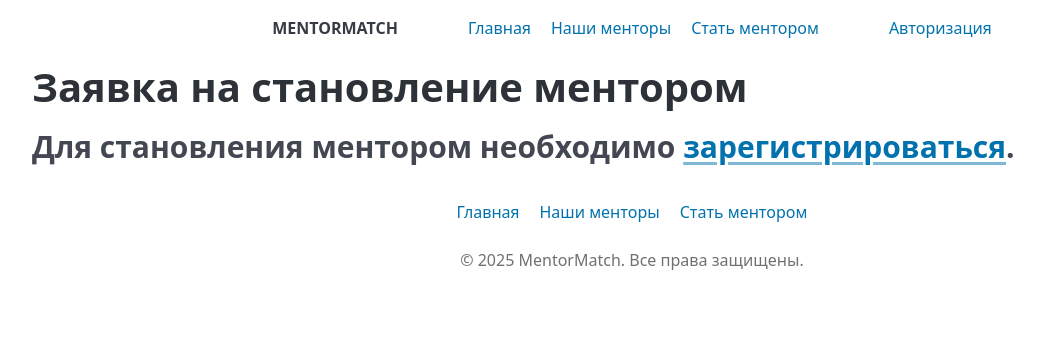
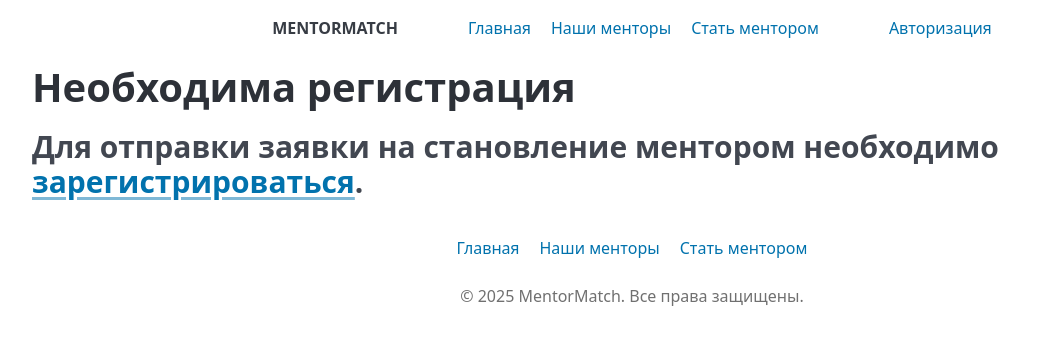
Before and after one commit to Tiver211/MentorMatch, a SvelteKit app in the folder web/: page /mentors/apply in a window 1280 px wide. Shown: the top 344 px of the page, without its empty margins (8-1052 px from the left). Built offline with nearby package versions, Linux system fonts and the light colour scheme.

Commit message:
feat(web): Update /mentors/apply layout

```diff
--- a/web/src/routes/mentors/apply/+page.svelte
+++ b/web/src/routes/mentors/apply/+page.svelte
@@ -2,14 +2,16 @@
 	let loggedIn = localStorage.getItem('loggedIn') ? true : false;
 </script>
 
-<h1>Заявка на становление ментором</h1>
-
 {#if loggedIn}
+	<h1>Заявка на становление ментором</h1>
 	<form action="" method="POST">
 		<h3>В чем специализируютесь?</h3>
 		<textarea name="direction" id="direction"></textarea>
 		<button type="submit">Подать заявку</button>
 	</form>
 {:else}
-	<h3>Для становления ментором необходимо <a href="/signup">зарегистрироваться</a>.</h3>
+	<h1>Необходима регистрация</h1>
+	<h3>
+		Для отправки заявки на становление ментором необходимо <a href="/signup">зарегистрироваться</a>.
+	</h3>
 {/if}
```
